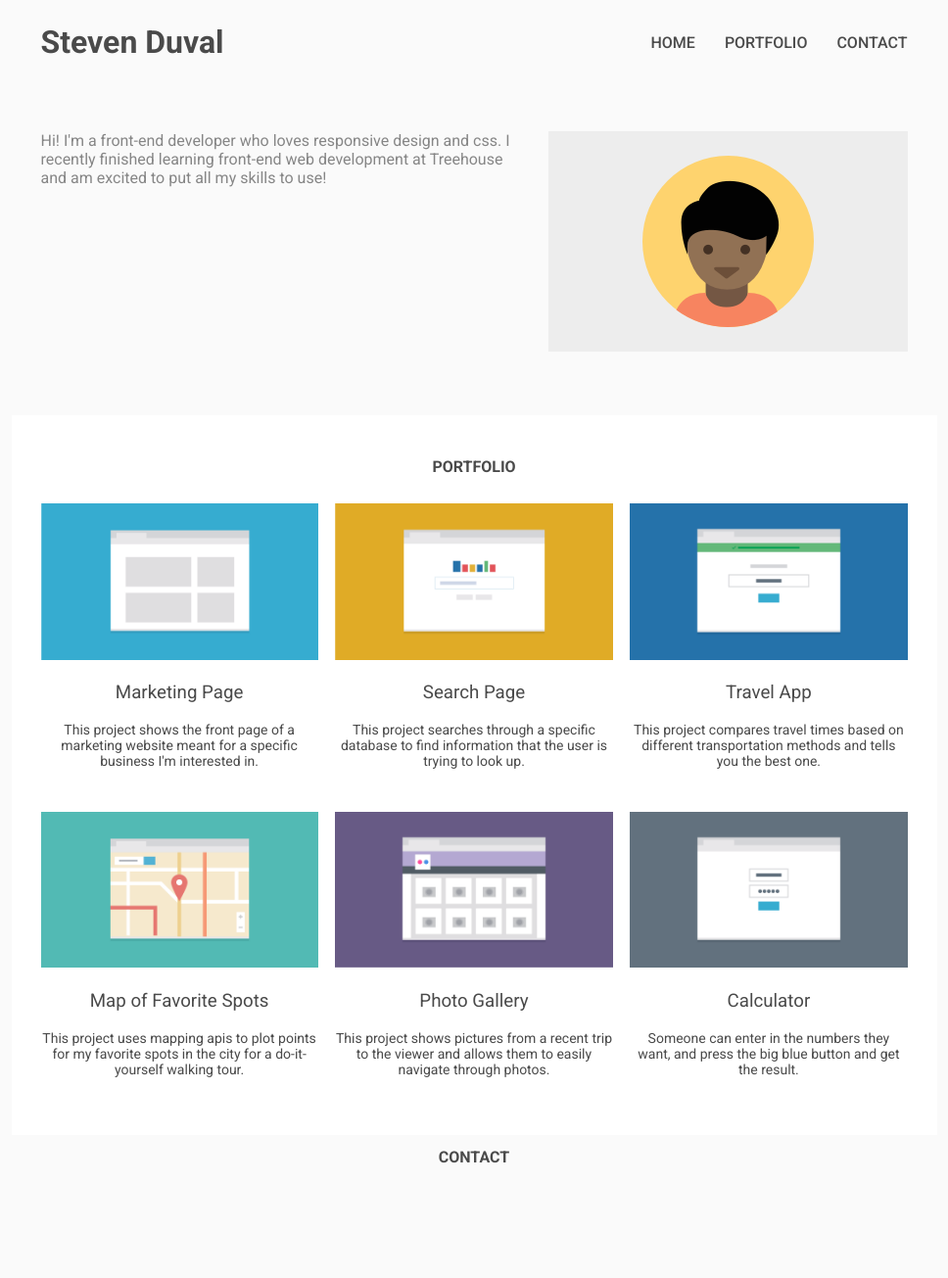
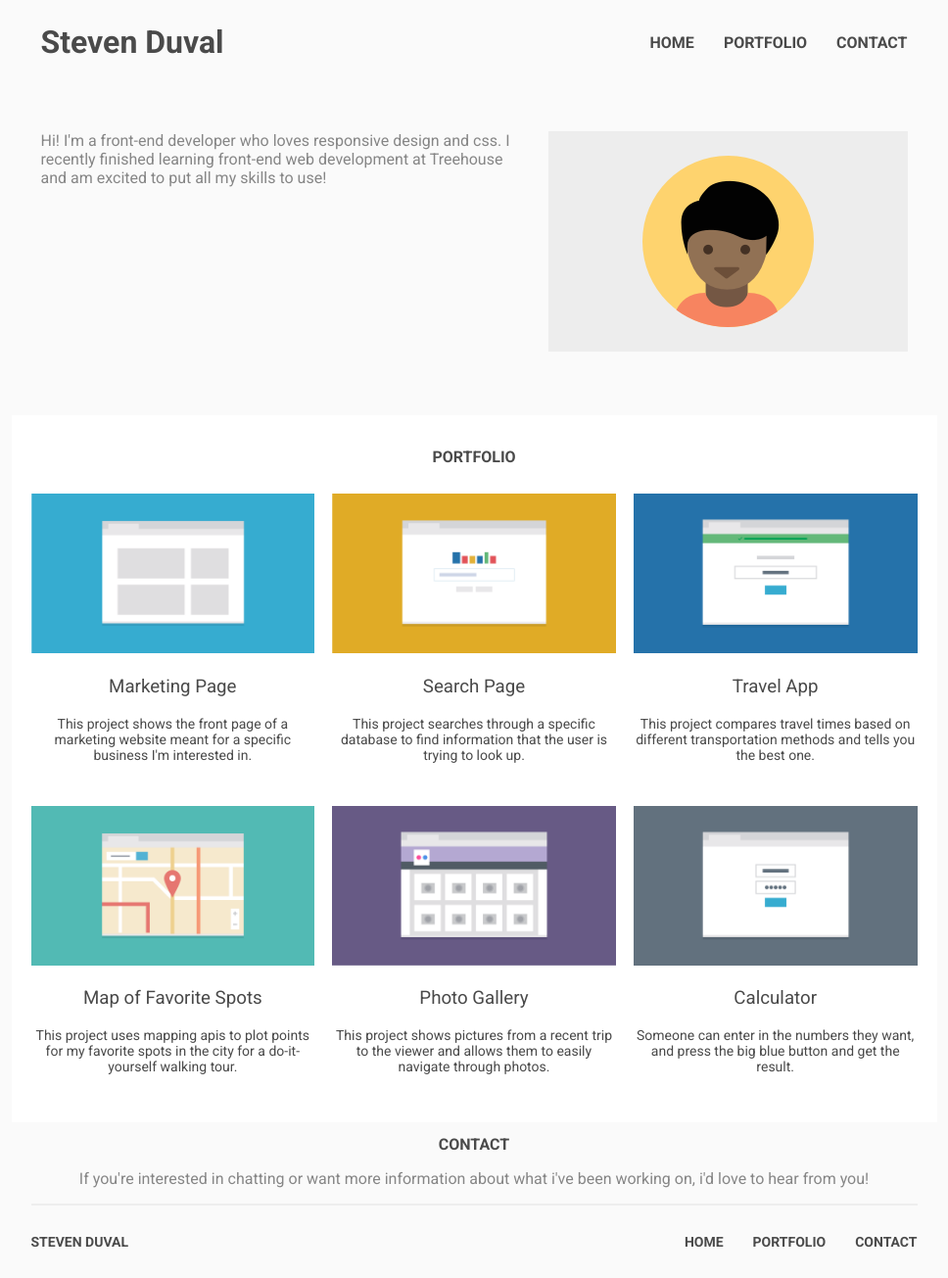
Before and after one commit to stevenduval/FEWD_P2, a plain HTML site: page index.html in a window 1280 px wide. Shown: the part 47-1352 px from the top of the page at 98% size, without its empty margins (156-1124 px from the left). Before the commit the page ends 1251 px from the top, so only its background shows below. Drawn offline with Linux system fonts and the light colour scheme.

Commit message:
content and style updates

```diff
--- a/css/styles.css
+++ b/css/styles.css
@@ -22,7 +22,7 @@ h3 {
     font-weight: 400;
 }
 
-header, main, footer, nav ul {
+header, main, nav ul {
     display: flex;
     flex-direction: column;
     justify-content: center;
@@ -46,16 +46,16 @@ nav ul {
 }
 
 nav ul > li {
-    text-transform: uppercase;
-    font-weight: 500;
     background-color: #fff;
     width: 100%;
     padding: 10px 0;
 }
 
-nav ul > li > a {
+nav ul > li > a, footer p, footer a {
     text-decoration: none;
     color: #4a4a4a;
+    font-weight: 700;
+    text-transform: uppercase;
 }
 
 #home {
@@ -66,7 +66,8 @@ nav ul > li > a {
     margin-top: 50px;
 }
 
-#home p {
+#home p,
+#contact p {
     color: #868686;
 }
 
@@ -81,7 +82,7 @@ nav ul > li > a {
     flex-direction: column;
     flex-wrap: wrap;
     justify-content: space-between;
-    padding: 30px;
+    padding: 20px;
     margin-top: 30px;
 }
 
@@ -101,9 +102,38 @@ nav ul > li > a {
     padding: 15px 0;
 }
 
+#contact {
+    padding: 0 20px;
+}
+
+footer {
+    font-size: 14px;
+    padding: 0 20px;
+}
+
+footer div {
+    border-top: 2px solid #EEE;
+    display: flex;
+    flex-direction: row;
+    width: 100%;
+    align-items: center;
+    justify-content: space-between;
+    padding: 15px 0;
+}
+
+footer ul {
+    display: none;
+}
+
 @media screen and (min-width: 768px) {
+
+    nav ul,
+    #home,
+    #portfolio {
+        flex-direction: row;
+    }
+
     nav ul {
-        flex-direction: row;
         gap: 30px;
     }
 
@@ -114,11 +144,8 @@ nav ul > li > a {
     }
 
     #home {
-        display: flex;
-        padding: 0 20px;
-        flex-direction: row;
-        margin-top: 50px;
-        gap: 25px;
+        padding: 0 30px;
+        gap: 20px;
     }
 
     #home p {
@@ -132,10 +159,6 @@ nav ul > li > a {
     }
 
     #portfolio {
-        flex-direction: row;
-        flex-wrap: wrap;
-        justify-content: space-between;
-        padding: 30px;
         margin-top: 65px;
     }
 
@@ -145,6 +168,17 @@ nav ul > li > a {
 
     #portfolio div {
         flex-basis: 49%;
+    }
+
+    footer > div > a {
+        display: none;
+    }
+
+    footer ul {
+        display: flex;
+        list-style-type: none;
+        gap: 30px;
+        padding: 0;
     }
 
 }
@@ -157,55 +191,21 @@ nav ul > li > a {
     }
 
     header {
-        display: flex;
         justify-content: space-between;
-        align-items: center;
+        flex-direction: row;
         padding: 0 30px;
-        flex-direction: row;
     }
 
     nav {
         width: unset;
-
     }
 
     nav ul {
-        display: flex;
-        list-style-type: none;
         flex-direction: row;
-        gap: 30px;
-    }
-
-    nav ul>li {
-        text-transform: uppercase;
-        font-weight: 500;
-    }
-
-    nav ul>li>a {
-        text-decoration: none;
-        color: #4a4a4a;
     }
 
     #home {
-        display: flex;
         justify-content: space-between;
-        padding: 0 30px;
-    }
-
-    #portfolio {
-        background-color: #fff;
-        display: flex;
-        flex-direction: row;
-        flex-wrap: wrap;
-        justify-content: space-between;
-        padding: 30px;
-        margin-top: 65px;
-    }
-
-    #portfolio img {
-        width: 100%;
-        height: auto;
-        margin: 0 auto;
     }
 
     #portfolio div {
--- a/index.html
+++ b/index.html
@@ -10,7 +10,7 @@
     <link rel="stylesheet" href="css/styles.css">
 </head>
 <body>
-    <header>
+    <header id="top">
         <h1>Steven Duval</h1>
         <nav>
             <ul>
@@ -60,10 +60,19 @@
         </section>
         <section id="contact">
             <h2>Contact</h2>
+            <p>If you're interested in chatting or want more information about what i've been working on, i'd love to hear from you!</p>
         </section>
     </main>
     <footer>
-
+        <div>
+            <p>Steven Duval</p>
+            <a href="#top">Back to top</a>
+            <ul>
+                <li><a href="#home">Home</a></li>
+                <li><a href="#portfolio">Portfolio</a></li>
+                <li><a href="#contact">Contact</a></li>
+            </ul>
+        </div>
     </footer>
 </body>
 </html>
```
